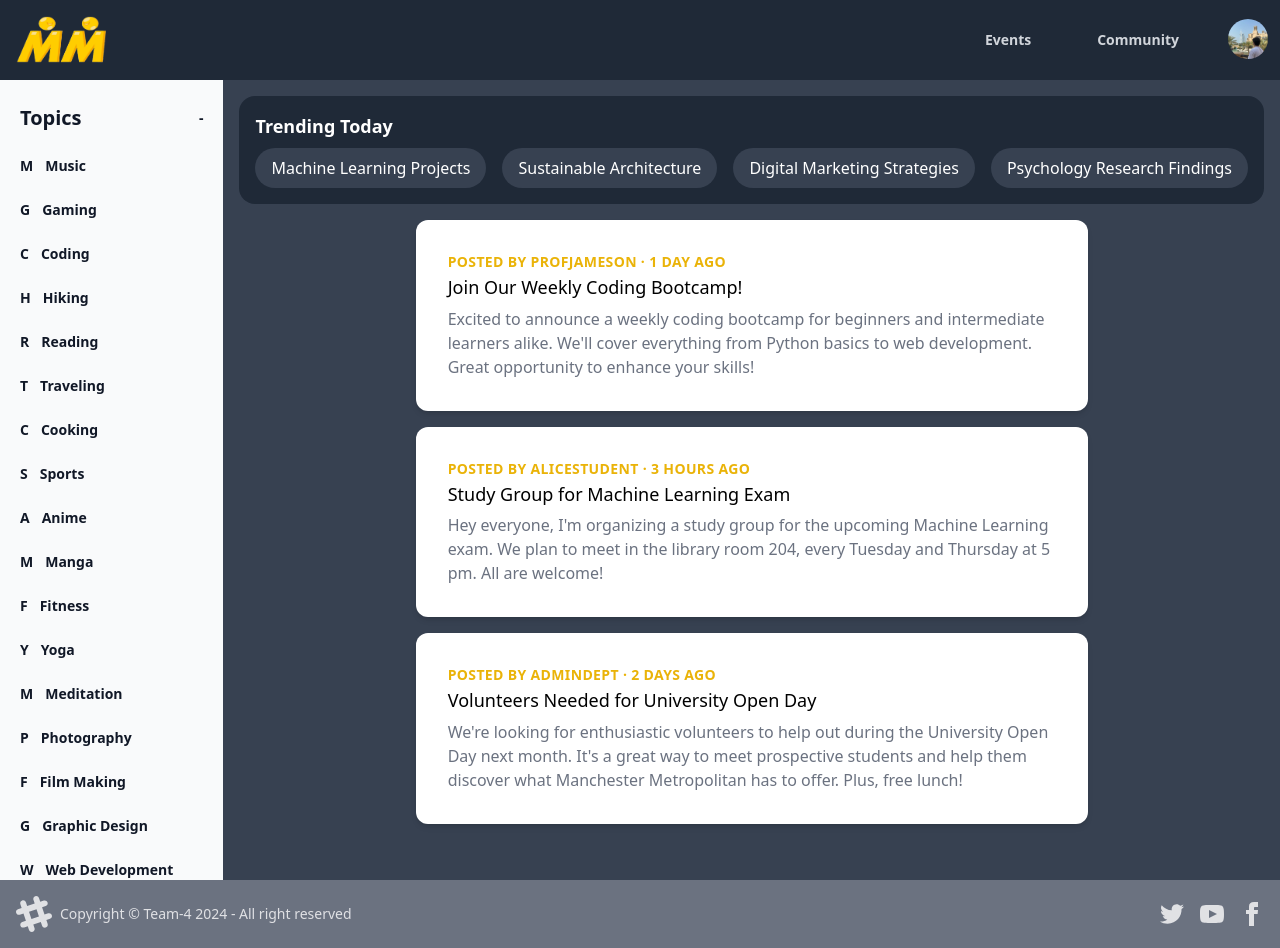
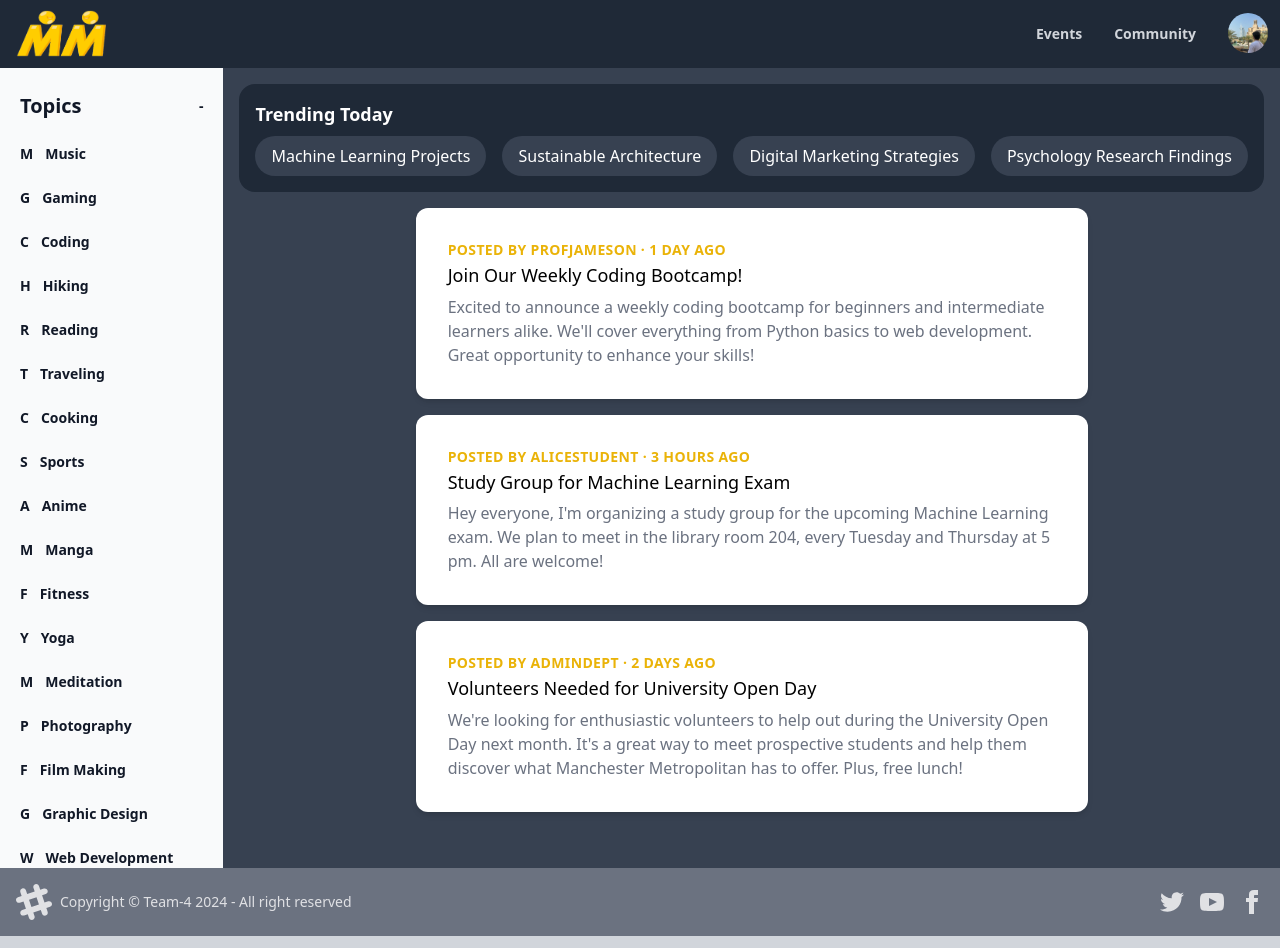
Before and after one commit to mateosanchezl/mmeet, a React (Vite) app: page /home in a window 1280 px wide. Built offline with nearby package versions, Linux system fonts and the light colour scheme.

Commit message:
Bug Fixes

```diff
--- a/src/components/Navbar.jsx
+++ b/src/components/Navbar.jsx
@@ -23,7 +23,7 @@ function Navbar() {
       <div className="flex-none gap-2">
         <div className="flex-none">
           <ul className="menu menu-horizontal px-1  text-gray-200">
-            <li className="btn btn-ghost text-sm font-semibold text-gray-300 rounded-lg hover:bg-gray-700">
+            <li className=" text-sm font-semibold text-gray-300 rounded-lg hover:bg-gray-700">
               <a
                 onClick={() => {
                   handleClick("/events");
@@ -32,7 +32,7 @@ function Navbar() {
                 Events
               </a>
             </li>
-            <li className="btn btn-ghost text-sm font-semibold  text-gray-300 rounded-lg hover:bg-gray-700">
+            <li className=" text-sm font-semibold  text-gray-300 rounded-lg hover:bg-gray-700">
               <a>Community</a>
             </li>
           </ul>
```
